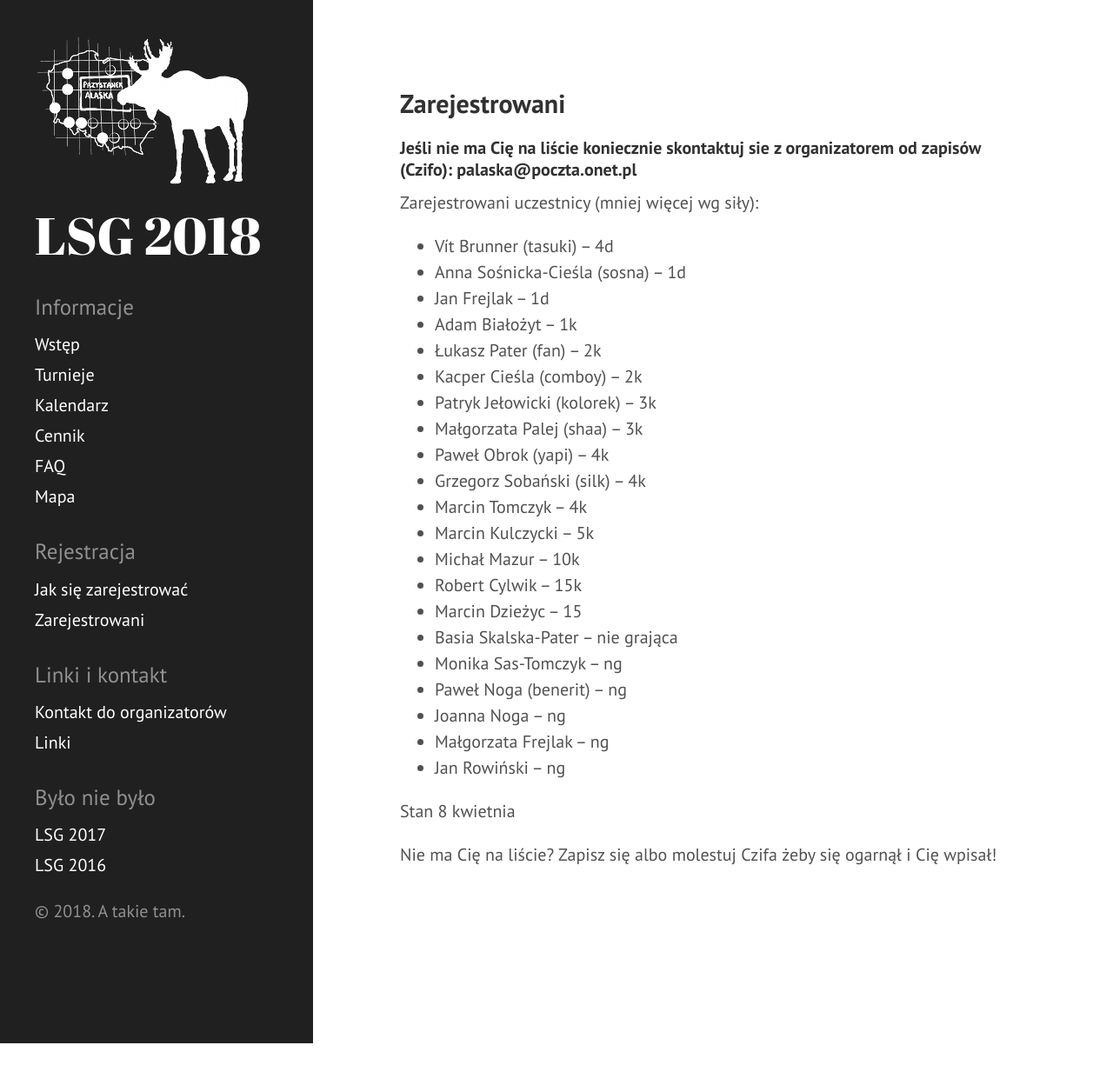
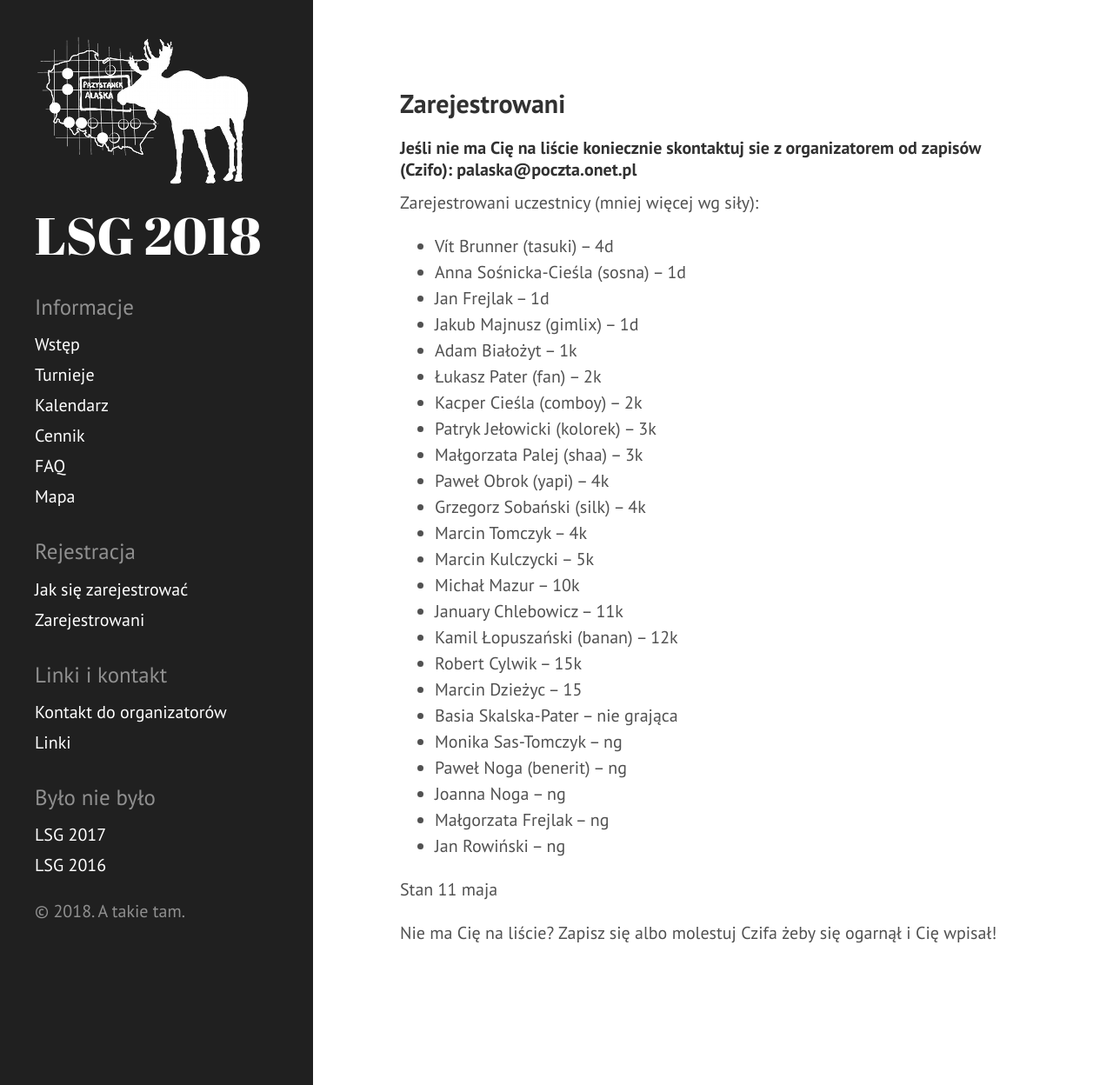
Before and after one commit to tasuki/lsg, a Jekyll site: the page built from zarejestrowani.md, in a window 1280 px wide. Shown: the whole page at 87% size. Built offline with Jekyll 4.4.1, drawn with Linux system fonts in a browser that asks for light colours; before the commit the page ends 1200 px from its top, so only the background shows below that.

Commit message:
Update zarejestrowani.md

```diff
--- a/zarejestrowani.md
+++ b/zarejestrowani.md
@@ -13,6 +13,7 @@ Zarejestrowani uczestnicy (mniej więcej wg siły):
 - Vít Brunner (tasuki) -- 4d
 - Anna Sośnicka-Cieśla (sosna) -- 1d
 - Jan Frejlak -- 1d
+- Jakub Majnusz (gimlix) -- 1d
 - Adam Białożyt -- 1k
 - Łukasz Pater (fan) -- 2k
 - Kacper Cieśla (comboy) -- 2k
@@ -23,6 +24,8 @@ Zarejestrowani uczestnicy (mniej więcej wg siły):
 - Marcin Tomczyk -- 4k
 - Marcin Kulczycki -- 5k
 - Michał Mazur -- 10k
+- January Chlebowicz -- 11k
+- Kamil Łopuszański (banan) -- 12k
 - Robert Cylwik -- 15k
 - Marcin Dzieżyc -- 15
 - Basia Skalska-Pater -- nie grająca
@@ -36,6 +39,6 @@ Zarejestrowani uczestnicy (mniej więcej wg siły):
 
 
 
-Stan 8 kwietnia
+Stan 11 maja
 
 Nie ma Cię na liście?  Zapisz się albo molestuj Czifa żeby się ogarnął i Cię wpisał!
```
